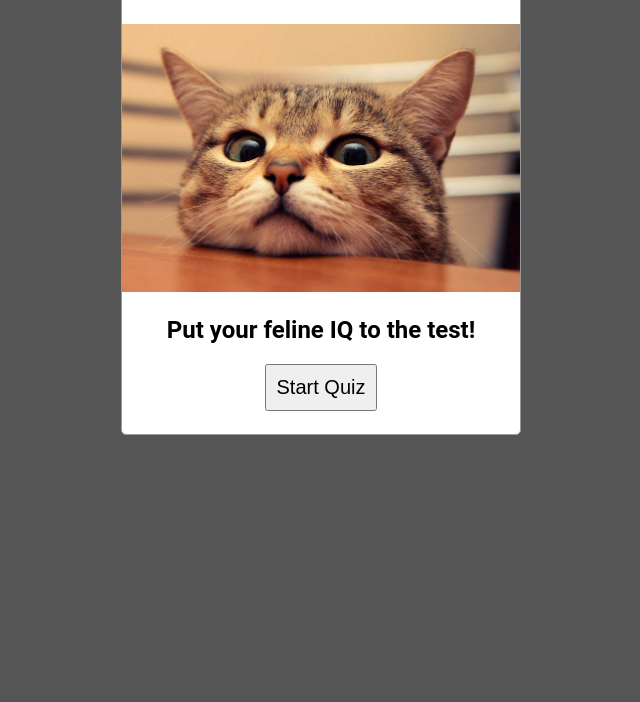
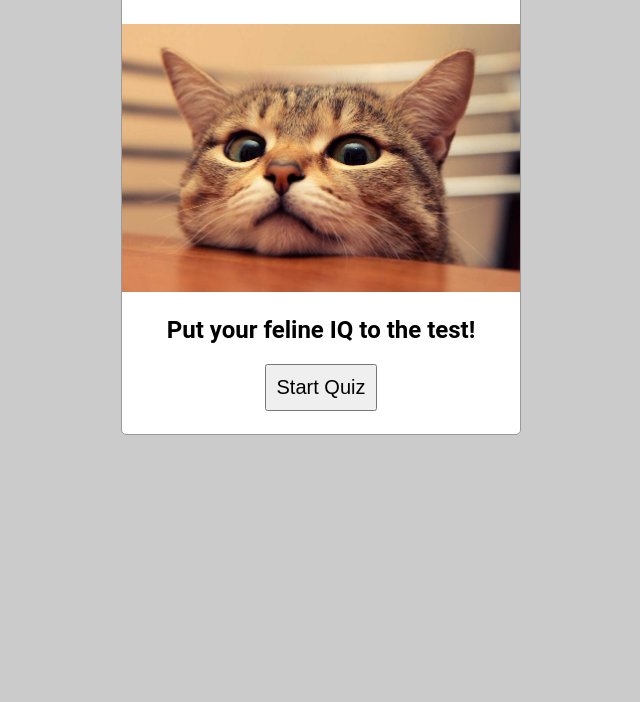
Before and after one commit to genkirawrs/quiz-app, a plain HTML site: page index.html in a window 1280 px wide. Shown: the part 98-800 px from the top of the page, without its empty margins (319-959 px from the left). Drawn offline with nearby package versions, Linux system fonts and the light colour scheme.

Commit message:
updated background color

```diff
--- a/main.css
+++ b/main.css
@@ -8,7 +8,7 @@ body {
     flex-direction:column;
     align-items: center;
     padding-top:25px;
-    background-color:#555555;
+    background-color:#cbcbcb;
 }
 
 main {
```
